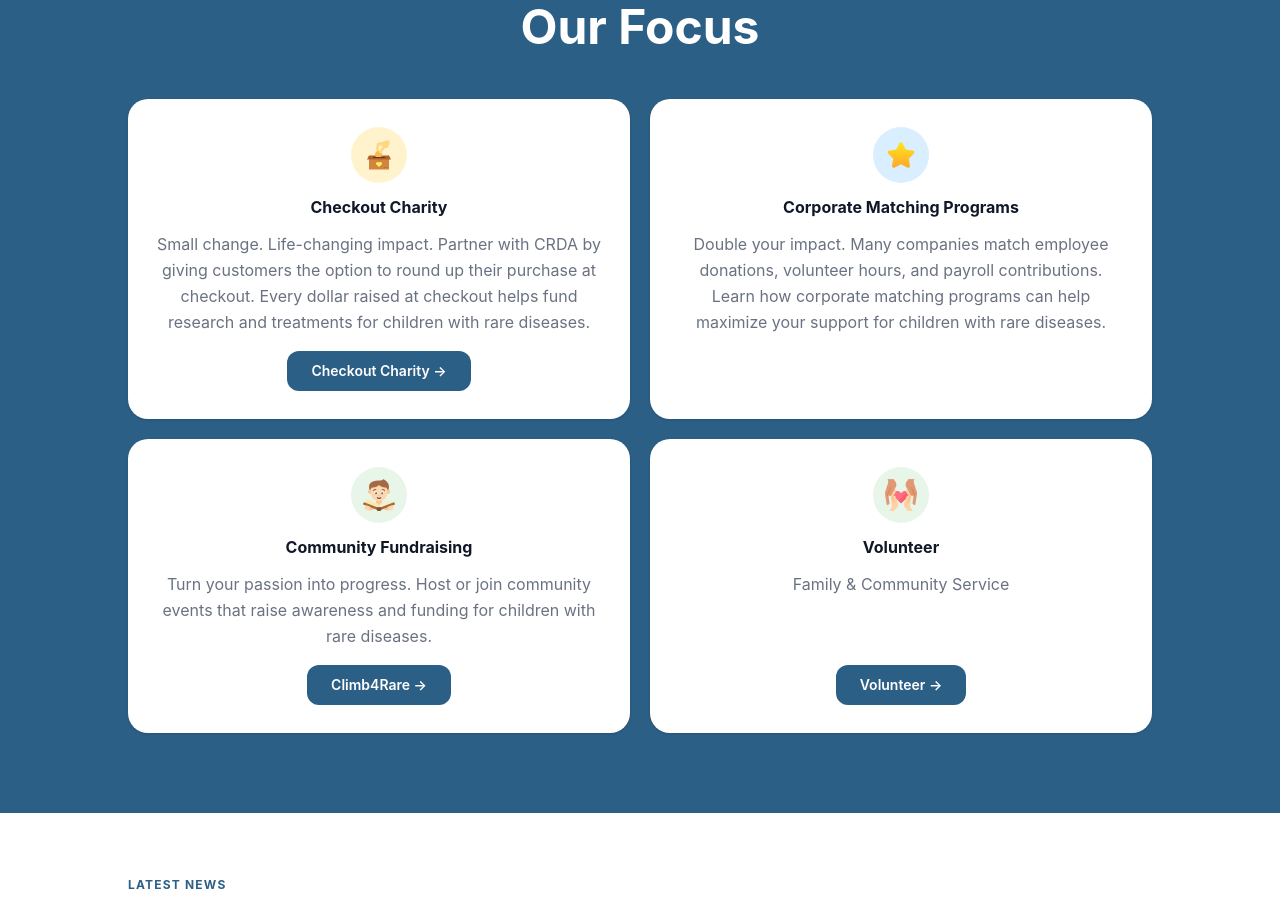
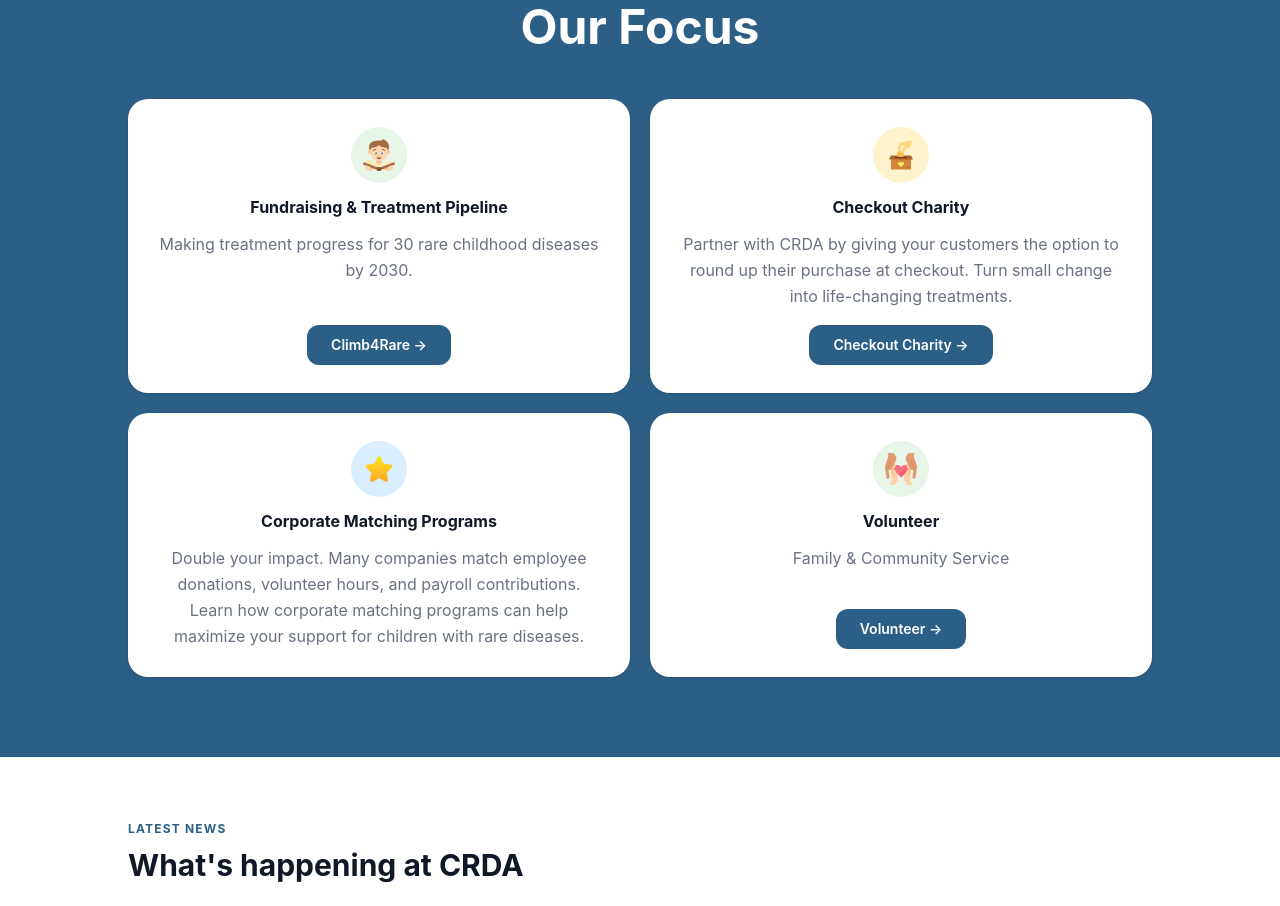
Before and after one commit to inwang123/rarediseaseweb, a React (Vite) app: page / in a window 1280 px wide. Shown: the part 1100-2006 px from the top of the page. Built offline with nearby package versions, Linux system fonts and the light colour scheme.

Commit message:
Reorder and update Our Focus cards on home page
Lead with Fundraising & Treatment Pipeline (renamed from Community
Fundraising) with a new 2030 goal subheading, followed by Checkout
Charity with an updated subheading, then Corporate Matching and
Volunteer.

```diff
--- a/src/components/Stats.jsx
+++ b/src/components/Stats.jsx
@@ -2,10 +2,18 @@
 
 const MESSAGES = [
 	{
+		icon: "/reading.png",
+		alt: "Children",
+		title: "Fundraising & Treatment Pipeline",
+		body: "Making treatment progress for 30 rare childhood diseases by 2030.",
+		accent: "#e8f5e9",
+		link: { to: "/climb4rare", label: "Climb4Rare →" },
+	},
+	{
 		icon: "/box.png",
 		alt: "Donation box",
 		title: "Checkout Charity",
-		body: "Small change. Life-changing impact. Partner with CRDA by giving customers the option to round up their purchase at checkout. Every dollar raised at checkout helps fund research and treatments for children with rare diseases.",
+		body: "Partner with CRDA by giving your customers the option to round up their purchase at checkout. Turn small change into life-changing treatments.",
 		accent: "#fff3cd",
 		link: { to: "/checkoutcharity", label: "Checkout Charity →" },
 	},
@@ -15,14 +23,6 @@
 		title: "Corporate Matching Programs",
 		body: "Double your impact. Many companies match employee donations, volunteer hours, and payroll contributions. Learn how corporate matching programs can help maximize your support for children with rare diseases.",
 		accent: "#d9eeff",
-	},
-	{
-		icon: "/reading.png",
-		alt: "Children",
-		title: "Community Fundraising",
-		body: "Turn your passion into progress. Host or join community events that raise awareness and funding for children with rare diseases.",
-		accent: "#e8f5e9",
-		link: { to: "/climb4rare", label: "Climb4Rare →" },
 	},
 	{
 		icon: "/compassion.png",
```
